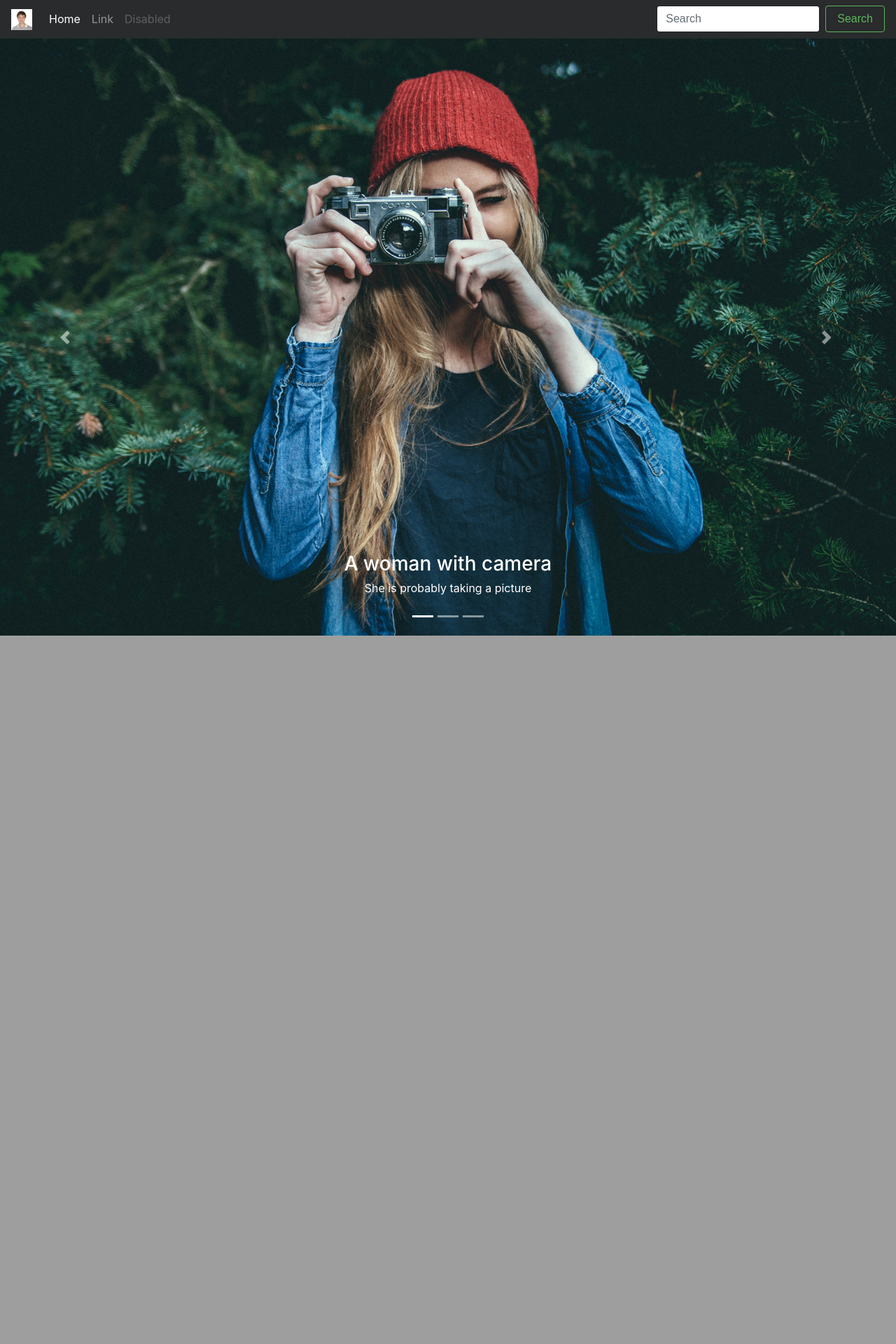
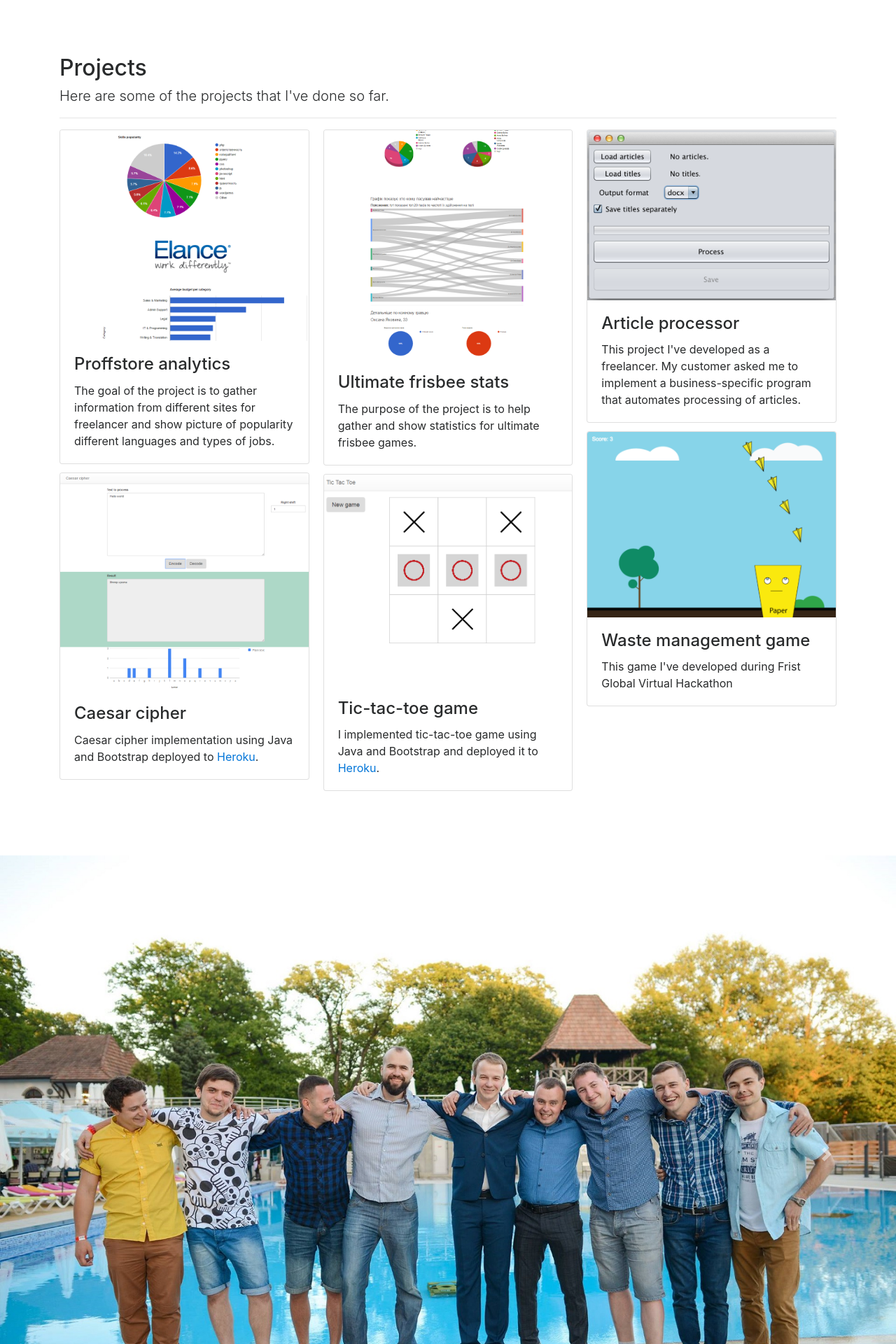
Before and after one commit to plekhotkindmytro/Portfolio, a PHP site: page / in a window 1280 px wide. Shown: the part 801-2721 px from the top of the page at 70% size. Before the commit the page ends 1709 px from the top, so only its background shows below. Run offline with PHP 8.4, Linux system fonts and the light colour scheme; some libraries are stand-ins or nearby versions.

Commit message:
Add other sections

```diff
--- a/index.html
+++ b/index.html
@@ -25,53 +25,76 @@
                     <div class="col-sm-12">
                         <h1 class="display-3">Dmytro Plekhotkin</h1>
                         <p>Software engineer with more than 6 years experience developing web and desktop applications on different programming languages including Java and JavaScript. Willing to work hard to develop retail and other businesses.</p>
-                        <form action="" class="form-inline">
-                            <div class="form-group mb-2 mr-sm-2 mb-sm-0">
-                                <label class="sr-only" for="nameInput">Name</label>
-                                <input type="text" class="form-control form-control-lg" placeholder="Jane Doe" id="nameInput">
-                            </div>
-                            <div class="form-group mb-2 mr-sm-2 mb-sm-0">
-                                <label class="sr-only" for="emailInput">Email</label>
-                                <input type="email" class="form-control form-control-lg" placeholder="jane.doe@example.com" id="emailInput">
-                            </div>
-                            <button type="button" class="btn btn-success btn-lg">okay, go</button>
-                        </form>
 
                         <br>
 
-                        <a href="#nav-main" class="btn btn-outline-secondary btn-sm" role="button">&darr;</a>
+                        <a id="to-projects" href="#projects" class="btn btn-outline-secondary btn-sm" role="button">&darr;</a>
                     </div>
                 </div>
             </div>
         </div>
     </section>
 
-    <nav class="navbar navbar-toggleable-md navbar-inverse  bg-inverse" id="#nav-main">
-        <button class="navbar-toggler navbar-toggler-right" type="button" data-toggle="collapse" data-target="#navbarSupportedContent" aria-controls="navbarSupportedContent" aria-expanded="false" aria-label="Toggle navigation">
-            <span class="navbar-toggler-icon"></span>
-        </button>
-        <a class="navbar-brand" href="#">
-            <img src="img/logo.jpg" width="30" height="30" alt="">
-        </a>
+    <section id="projects">
+        <div class="section-content">
+            <div class="container">
+                <h2>Projects</h2>
+                <p class="lead">Here are some of the projects that I've done so far.</p>
 
-        <div class="collapse navbar-collapse" id="navbarSupportedContent">
-            <ul class="navbar-nav mr-auto">
-                <li class="nav-item active">
-                    <a class="nav-link" href="#">Home <span class="sr-only">(current)</span></a>
-                </li>
-                <li class="nav-item">
-                    <a class="nav-link" href="#">Link</a>
-                </li>
-                <li class="nav-item">
-                    <a class="nav-link disabled" href="#">Disabled</a>
-                </li>
-            </ul>
-            <form class="form-inline my-2 my-lg-0">
-                <input class="form-control mr-sm-2" type="text" placeholder="Search">
-                <button class="btn btn-outline-success my-2 my-sm-0" type="submit">Search</button>
-            </form>
+                <hr>
+
+                <div class="row">
+                    <div class="col-sm-12">
+                        <div class="card-columns">
+                            <div class="card">
+                                <img class="card-img-top img-fluid" src="img/projects/proffstore.png" alt="Screenshot of proffstore project">
+                                <div class="card-block">
+                                    <h4 class="card-title">Proffstore analytics</h4>
+                                    <p class="card-text">The goal of the project is to gather information from different sites for freelancer and show picture of popularity different languages and types of jobs.</p>
+                                </div>
+                            </div>
+                            <div class="card">
+                                <img class="card-img-top img-fluid" src="img/projects/caesar.png" alt="Screenshot of caesar project">
+                                <div class="card-block">
+                                    <h4 class="card-title">Caesar cipher</h4>
+                                    <p class="card-text">Caesar cipher implementation using Java and Bootstrap deployed to <a href="https://rotn-web.herokuapp.com/">Heroku</a>.</p>
+                                </div>
+                            </div>
+                            <div class="card">
+                                <img class="card-img-top img-fluid" src="img/projects/ultimate.png" alt="Screenshot of ultimate project">
+                                <div class="card-block">
+                                    <h4 class="card-title">Ultimate frisbee stats</h4>
+                                    <p class="card-text">The purpose of the project is to help gather and show statistics for ultimate frisbee games.</p>
+                                </div>
+                            </div>
+                            <div class="card">
+                                <img class="card-img-top img-fluid" src="img/projects/tic-tac-toe.png" alt="Screenshot of tic-tac-toe project">
+                                <div class="card-block">
+                                    <h4 class="card-title">Tic-tac-toe game</h4>
+                                    <p class="card-text">I implemented tic-tac-toe game using Java and Bootstrap and deployed it to <a href="https://xo-web.herokuapp.com/">Heroku</a>.</p>
+                                </div>
+                            </div>
+                            <div class="card">
+                                <img class="card-img-top img-fluid" src="img/projects/project1.png" alt="Screenshot of article loader project">
+                                <div class="card-block">
+                                    <h4 class="card-title">Article processor</h4>
+                                    <p class="card-text">This project I've developed as a freelancer. My customer asked me to implement a business-specific program that automates processing of articles.</p>
+                                </div>
+                            </div>
+                            <div class="card">
+                                <img class="card-img-top img-fluid" src="img/projects/project2.png" alt="Screenshot of waste management game">
+                                <div class="card-block">
+                                    <h4 class="card-title">Waste management game</h4>
+                                    <p class="card-text">This game I've developed during Frist Global Virtual Hackathon</p>
+                                </div>
+                            </div>
+                        </div>
+
+                    </div>
+                </div>
+            </div>
         </div>
-    </nav>
+    </section>
 
     <section id="carousel">
         <div id="carousel-home" class="carousel slide" data-ride="carousel">
@@ -82,24 +105,24 @@
             </ol>
             <div class="carousel-inner" role="listbox">
                 <div class="carousel-item active">
-                    <img class="d-block img-fluid" src="img/woman-camera.jpg" alt="Woman taking picture with a camera">
+                    <img class="d-block img-fluid" src="img/team.jpg" alt="I standing near the pool with my team at REMIT">
                     <div class="carousel-caption d-none d-md-block">
-                        <h3>A woman with camera</h3>
-                        <p>She is probably taking a picture</p>
+                        <h3>My team</h3>
+                        <p>We work together on REMIT(I am first from the right)</p>
                     </div>
                 </div>
                 <div class="carousel-item">
-                    <img class="d-block img-fluid" src="img/spiderweb.jpg" alt="A wet spiderweb">
+                    <img class="d-block img-fluid" src="img/workplace.jpg" alt="A wet spiderweb">
                     <div class="carousel-caption d-none d-md-block">
-                        <h3>Down came the rain</h3>
-                        <p>And washed the spider out</p>
+                        <h3>My workplace</h3>
+                        <p>I used to eat cakes a lot, but now I am done with it. Only healthy food.</p>
                     </div>
                 </div>
                 <div class="carousel-item">
                     <img class="d-block img-fluid" src="img/hearthand.jpg" alt="Two hands making a heart">
                     <div class="carousel-caption d-none d-md-block">
-                        <h3>Making love</h3>
-                        <p>With their hands...</p>
+                        <h3>I love what I do</h3>
+                        <p>Programming is a very good job for me. I enjoy creating software.</p>
                     </div>
                 </div>
             </div>
@@ -114,6 +137,109 @@
         </div>
     </section>
 
+    <section id="what-we-do">
+        <div class="section-content">
+            <div class="container">
+                <h2>What I can offer to you</h2>
+                <p>I have experience working on a big and small companies. Also I used to work as a freelancer. Beside that I teach students programming using Java, JavaScript etc. When I have some free time I participate in hackathons and visit converences.</p>
+                <div class="row">
+                    <div class="col-sm-12">
+                        <div class="card-group">
+                            <div class="card">
+                                <div class="card-header">
+                                    <h4 class="card-title">Education &amp; Support</h4>
+                                    <h6 class="card-subtitle mb-2 text-muted">I teach programming</h6>
+                                    <p class="card-text"></p>
+                                </div>
+                                <img src="img/chalkboard.jpg" alt="a chalkboard">
+                                <div class="card-block">
+                                    <p class="card-text">I teach basics of Java language for back-end development and HTML, CSS, JavaScript for front-development.</p>
+                                    <!--<button class="btn btn-outline-success" data-toggle="modal" data-target="#myModal">Learn more</button>-->
+                                </div>
+                            </div>
+
+                            <div class="card">
+                                <div class="card-header">
+                                    <h4 class="card-title">Prototyping &amp; Hacking</h4>
+                                    <h6 class="card-subtitle mb-2 text-muted">I can create prototypes fast</h6>
+                                    <p class="card-text"></p>
+                                </div>
+                                <img src="img/thinking.jpg" alt="working on a laptop">
+                                <div class="card-block">
+                                    <p class="card-text">If you have an idea I can prototype it fast using different methods. Also I participate in hackathons and sometimes win.</p>
+                                    <!--<button class="btn btn-outline-success" data-toggle="modal" data-target="#myModal">Learn more</button>-->
+                                </div>
+                            </div>
+
+                            <div class="card">
+                                <div class="card-header">
+                                    <h4 class="card-title">Programming &amp; Testing</h4>
+                                    <h6 class="card-subtitle mb-2 text-muted">I write computer software</h6>
+                                    <p class="card-text"></p>
+                                </div>
+                                <img src="img/hacking.jpg" alt="fingers typing on a keyboard">
+                                <div class="card-block">
+                                    <p class="card-text">I have a regular job as a software developer where I am a part of a team. We work with startups and enterprise customers.</p>
+                                    <!--<button class="btn btn-outline-success" data-toggle="modal" data-target="#myModal">Learn more</button>-->
+                                </div>
+                            </div>
+                        </div>
+
+                    </div>
+                </div>
+            </div>
+        </div>
+    </section>
+
+    <section id="about">
+        <div class="section-content">
+            <div class="container">
+                <div class="col-md-6">
+                    <div class="about-text">
+                        <h3>About me</h3>
+                        <p>I am giver, curious, active, highly motivated person. Sometimes rude and selfish.</p>
+                        <p>I like playing drums, ultimate frisbee and boardgames.</p>
+                        <h4>My programming Skills</h4>
+
+                        <ul>
+                            <li>Java, Collections framework, JavaBeans, JDBC, Logging</li>
+                            <li>Java EE, Servlets, JSP, REST</li>
+                            <li>Unix administration, Bash scripting, SQL, XML, XPath, JSON</li>
+                            <li>Spring Framework, Spring MVC, FreeMarker, JUnit, Antlr4</li>
+                            <li>Maven, Gradle</li>
+                            <li>MySQL, PostgreSQL, MongoDB</li>
+                            <li>HTML, CSS, JavaScript, jQuery, Twitter Bootstrap</li>
+                            <li>Sonar, Jenkins, PhantomJS</li>
+                            <li>Git, SVN, JIRA, GitLab, Trello</li>
+                            <li>Tomcat, Jetty</li>
+                            <li>IntelliJ IDEA, Eclipse, FindBugs, PMD</li>
+                            <li>Agile, SCRUM</li>
+                            <li>Intermediate English level</li>
+                        </ul>
+
+                        <h5>Follow me on the web</h5>
+                        <a href="https://twitter.com/dplekh" class="btn btn-sm btn-outline-secondary">twitter</a>
+                        <a href="https://www.facebook.com/dmytro.plekhotkin" class="btn btn-sm btn-outline-secondary">facebook</a>
+                        <a href="https://github.com/plekhotkindmytro" class="btn btn-sm btn-outline-secondary">github</a>
+                    </div>
+                </div>
+            </div>
+        </div>
+    </section>
+
+    <footer id="footer-main">
+        <div class="container">
+            <div class="row">
+                <div class="col-sm-3">
+                    <p>Copyright 2017. Dmytro Plekhotkin</p>
+                </div>
+                <div class="col-sm-3"></div>
+                <div class="col-sm-3"></div>
+                <div class="col-sm-3"></div>
+            </div>
+        </div>
+    </footer>
+
     <script src="https://code.jquery.com/jquery-3.1.1.slim.min.js" integrity="sha384-A7FZj7v+d/sdmMqp/nOQwliLvUsJfDHW+k9Omg/a/EheAdgtzNs3hpfag6Ed950n" crossorigin="anonymous"></script>
     <script src="https://cdnjs.cloudflare.com/ajax/libs/tether/1.4.0/js/tether.min.js" integrity="sha384-DztdAPBWPRXSA/3eYEEUWrWCy7G5KFbe8fFjk5JAIxUYHKkDx6Qin1DkWx51bBrb" crossorigin="anonymous"></script>
     <script src="https://maxcdn.bootstrapcdn.com/bootstrap/4.0.0-alpha.6/js/bootstrap.min.js" integrity="sha384-vBWWzlZJ8ea9aCX4pEW3rVHjgjt7zpkNpZk+02D9phzyeVkE+jo0ieGizqPLForn" crossorigin="anonymous"></script>
--- a/styles.css
+++ b/styles.css
@@ -3,8 +3,12 @@ body {
     height: 100%;
 }
 
+img {
+    width: 100%;
+}
+
 #cover {
-    background: #222 url('img/stars.jpg') center center no-repeat;
+    background: #222 url('img/game.jpg') center center no-repeat;
     background-size: cover;
     color: white;
     height: 100%;
@@ -26,3 +30,29 @@ body {
     width: 100%;
     height: 100%;
 }
+
+.card-header {
+    background-color: #fff;
+}
+
+.section-content {
+    padding: 5rem 0;
+}
+
+#about {
+    background: url('img/hobby.jpg') center center no-repeat;
+    background-size: cover;
+}
+
+.about-text {
+    background: rgba(0, 0, 0, 0.8);
+    color: white;
+    padding: 1.875rem;
+}
+
+#footer-main {
+    background: #222;
+    color: white;
+    font-size: 0.8rem;
+    padding: 2.5rem 0;
+}
```
Also changed, not shown: img/chalkboard.jpg, img/game.jpg (added), img/hacking.jpg (added), img/hobby.jpg (added), img/projects/caesar.png (added), img/projects/proffstore.png (added), img/projects/project1.png (renamed from img/project1.png), img/projects/project2.png (renamed from img/project2.png), img/projects/tic-tac-toe.png (added), img/projects/ultimate.png (added), img/team.jpg (added), img/thinking.jpg (added), img/workplace.jpg (added), 1 other file.
